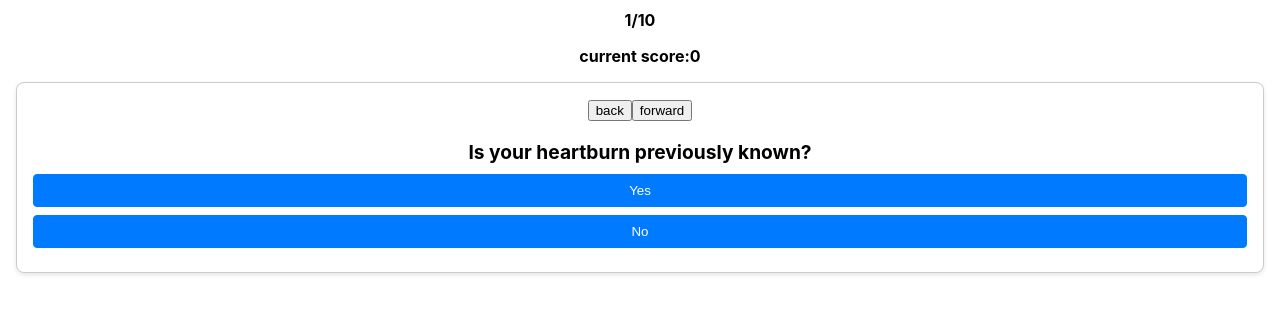
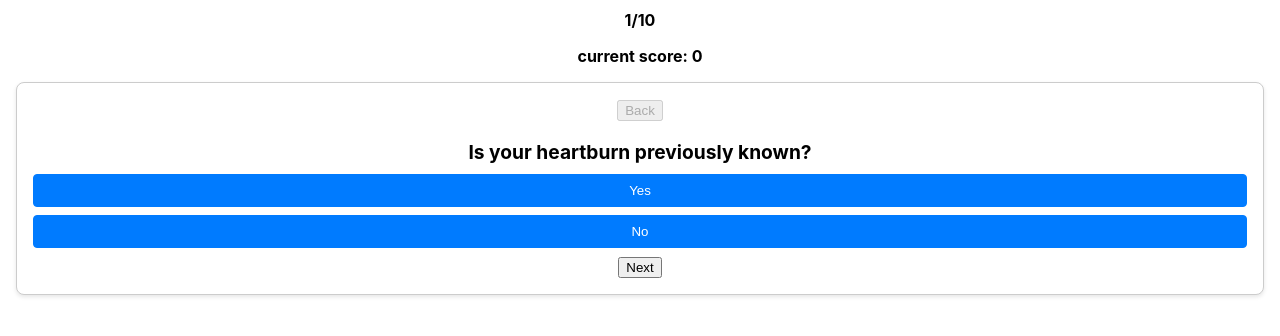
Before and after one commit to BillyA287/livi-test, a React (Create React App) app: page / in a window 1280 px wide. Shown: the top 336 px of the page. Built offline with nearby package versions, Linux system fonts and the light colour scheme.

Commit message:
fixed navigation and score need to add tests + styling

```diff
--- a/src/components/Card/Card.jsx
+++ b/src/components/Card/Card.jsx
@@ -1,36 +1,60 @@
 import React from 'react';
 import './Card.css';
 
-const Card = ({ question, onAnswer, finalMessage, onReset, onBack, onNext }) => {
-  // destructure props from question
+const Card = ({ question, onAnswer, finalMessage, onReset, onBack, onNext, currentQuestionPosition, isOptionSelected }) => {
   const { question_text, answers } = question;
+  const outcomeId = finalMessage?.id.replace(/_/g, ' ');
+  const showBookingButton = finalMessage?.show_booking_button || false;
 
-  const outcomeId = finalMessage?.id.replace(/_/g, ' ');
 
+  console.log("Final Message:", finalMessage);
+  console.log("isOptionSelected:", isOptionSelected);
+  console.log("!question.next:", !question.next);
+  console.log("currentQuestionPosition:", currentQuestionPosition);
+  console.log("Array.isArray(question.next):", Array.isArray(question.next));
+  console.log("question.next.length - 1:", Array.isArray(question.next) ? question.next.length - 1 : 0);
 
   return (
     <div className="question-card">
+      <button onClick={onBack} disabled={currentQuestionPosition === 0 || isOptionSelected}>Back</button>
       {finalMessage ? (
-        <div><h2>{outcomeId} </h2>
-        <p>{finalMessage.text}</p>
-        <button onClick={onReset}>Reset</button></div>
-
+        <div>
+          <h2>{outcomeId} </h2>
+          <p>{finalMessage.text}</p>
+          {showBookingButton && <button>Show Booking Button</button>}
+          <button onClick={onReset}>Reset</button>
+        </div>
       ) : (
         <>
-        <button onClick={onBack}>back</button>
-        <button onClick={onNext}>forward</button>
+
+
           <h3>{question_text}</h3>
           <div className="answer-options">
-
             {answers &&
               answers.map((answer, index) => (
-                <button key={answer.id} onClick={() => onAnswer(index)}>
+                <button
+                  key={answer.id}
+                  onClick={() => {
+                    if (!isOptionSelected) {
+                      onAnswer(index);
+                    }
+                  }}
+                  disabled={isOptionSelected}
+                >
                   {answer.label}
                 </button>
               ))}
           </div>
+          <button
+  onClick={onNext}
+>
+  Next
+</button>
         </>
       )}
+
+
+
     </div>
   );
 };
--- a/src/components/Quiz/Quiz.jsx
+++ b/src/components/Quiz/Quiz.jsx
@@ -1,3 +1,4 @@
+// Quiz.jsx
 import React, { useState } from "react";
 import data from "../../data/form.js";
 import Card from "../Card/Card.jsx";
@@ -5,34 +6,17 @@ import Card from "../Card/Card.jsx";
 const Quiz = () => {
   const [currentQuestionPosition, setCurrentQuestionPosition] = useState(0);
   const [currentScore, setCurrentScore] = useState(0);
+  const [selectedOptionIndex, setSelectedOptionIndex] = useState(null);
 
   const totalScore = (selectedOption) => {
-    // create current question position as we use this to access the score
-    const currentQuestion = data.questions[currentQuestionPosition];
-    // when an answer is clicked we need to check if current question we want to access is in range
-    console.log(selectedOption);
-    if (
-      currentQuestion &&
-      currentQuestion.answers &&
-      currentQuestion.answers.length > selectedOption
-    ) {
-      // if it is we capture the score value of the selected answer
-      let answerScore = currentQuestion.answers[selectedOption].score;
-      // update the state with an updater function to calculate current total score
-      setCurrentScore((prevState) => prevState + answerScore);
+    setSelectedOptionIndex(selectedOption);
 
-      nextUserQuestion();
-      console.log("option value", selectedOption);
-      console.log(currentScore);
-      console.log(currentQuestion);
-    }
   };
 
-  // result message function
+
+
   const finalMessage = () => {
-    // Check if the user has completed the questionnaire
     if (currentQuestionPosition === data.questions.length - 1) {
-      // Determine the outcome based on the user's score
       let outcome;
 
       if (currentScore < 5) {
@@ -40,22 +24,19 @@ const Quiz = () => {
           (outcome) => outcome.id === "rest_and_come_back_later"
         );
       } else if (currentScore >= 5 && currentScore < 49) {
-        outcome = data.outcomes.find(
-          (outcome) => outcome.id === "see_a_doctor"
-        );
+        outcome = data.outcomes.find((outcome) => outcome.id === "see_a_doctor");
       } else {
         outcome = data.outcomes.find(
           (outcome) => outcome.id === "go_to_emergency_room"
         );
       }
 
-      return outcome; // Return the outcome directly
+      return outcome;
     }
 
     return null;
   };
 
-  // calculate current question position in list and display to user
   const showProgress = () => {
     const position = currentQuestionPosition + 1;
     const totalQuestions = data.questions.length;
@@ -64,23 +45,39 @@ const Quiz = () => {
 
   const handleReset = () => {
     setCurrentQuestionPosition(0);
-    setCurrentScore(0)
-  }
+    setCurrentScore(0);
+    setSelectedOptionIndex(null);
+  };
 
   const nextUserQuestion = () => {
-    setCurrentQuestionPosition((prevPosition) => prevPosition + 1);
+    setSelectedOptionIndex(null);
+
   };
 
-  const handleBack =()=>{
-    setCurrentQuestionPosition((prevPosition) => prevPosition - 1);
-
-  }
+  const handleBack = () => {
+    if (currentQuestionPosition > 0) {
+      setCurrentQuestionPosition((prevPosition) => prevPosition - 1);
+      setSelectedOptionIndex(null);
+    }
+  };
 
   const handleNext = () => {
-    nextUserQuestion()
+    console.log("currentQuestionPosition:", currentQuestionPosition);
+    console.log("data.questions.length:", data.questions.length);
 
-  }
+    if (selectedOptionIndex !== null && currentQuestionPosition < data.questions.length - 1) {
+      const currentQuestion = data.questions[currentQuestionPosition];
+      let answerScore = currentQuestion.answers[selectedOptionIndex].score;
+      setCurrentScore((prevState) => prevState + answerScore);
+      setCurrentQuestionPosition((prevPosition) => prevPosition + 1);
+      nextUserQuestion();
+      setSelectedOptionIndex(null); // Reset selected option after updating score
+    }
+    else if (currentQuestionPosition < data.questions.length - 1) {
+      setCurrentQuestionPosition((prevPosition) => prevPosition + 1);
+    }
 
+  };
 
   const currentQuestion = () => {
     return data.questions[currentQuestionPosition];
@@ -89,22 +86,22 @@ const Quiz = () => {
   if (currentQuestion()) {
     const position = showProgress();
     const lastMessage = currentQuestionPosition === data.questions.length - 1;
-    const outcome = lastMessage ? finalMessage() : null; // Get the outcome
+    const outcome = lastMessage ? finalMessage() : null;
 
     return (
       <>
         <p>{position}</p>
-        <p>current score:{currentScore}</p>
+        <p>current score: {currentScore}</p>
         <Card
           key={currentQuestion().id}
           question={currentQuestion()}
           onAnswer={(selectedOption) => totalScore(selectedOption)}
-          finalMessage={outcome} // Pass the outcome as a prop
+          finalMessage={outcome}
           currentQuestionPosition={currentQuestionPosition}
-          data={data}
           onReset={handleReset}
           onBack={handleBack}
           onNext={handleNext}
+          selectedOptionIndex={selectedOptionIndex !== null}
         />
       </>
     );
```
